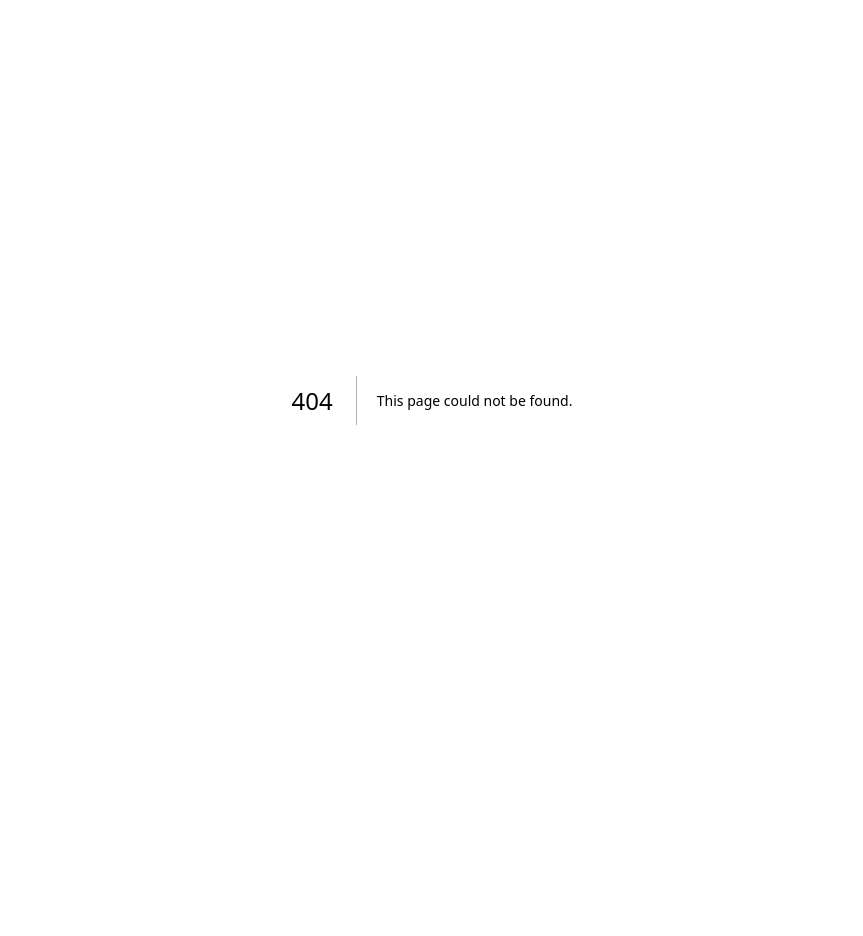
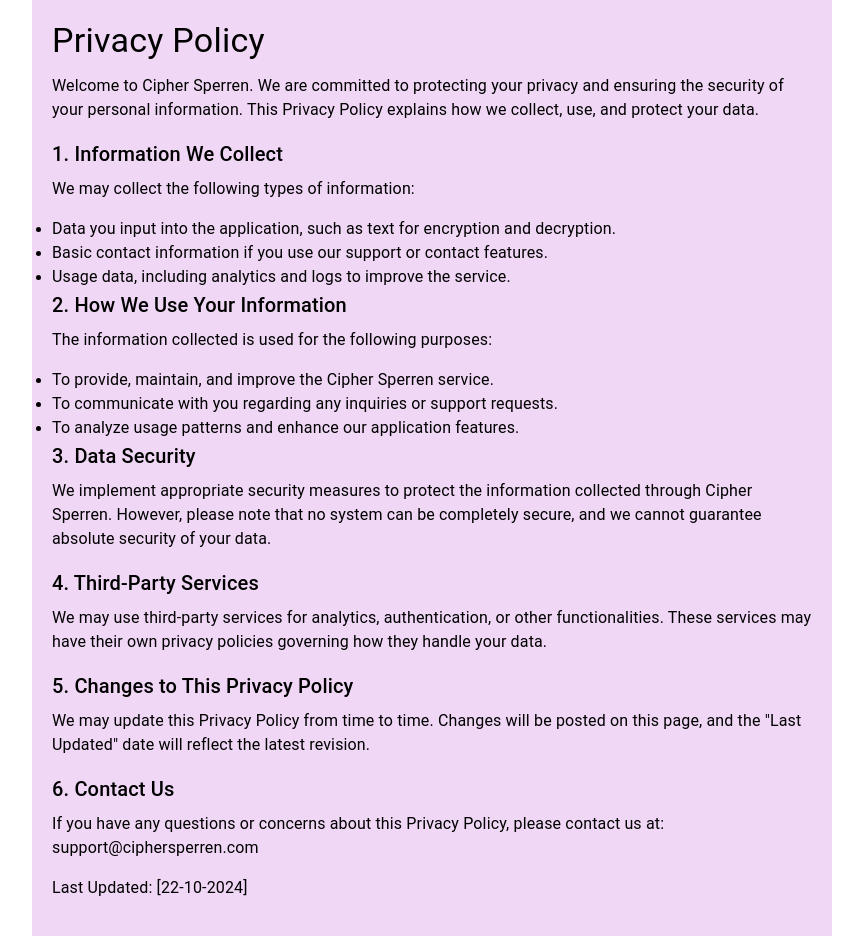
Before and after one commit to sapekshpareek/Cipher-Sperren, a Next.js app in the folder frontend/: page /privacy in a window 1280 px wide. Before the commit this address had no page. Shown: the whole page, without its empty margins (208-1071 px from the left). Before the commit the page ends 800 px from the top, so only its background shows below. Built offline with nearby package versions, Linux system fonts and the light colour scheme.

Commit message:
Adding privacy page

```diff
--- /dev/null
+++ b/frontend/src/app/privacy/page.js
@@ -0,0 +1,115 @@
+import { Box, Typography } from "@mui/material";
+
+const PrivacyPolicy = () => {
+  return (
+    <Box
+      sx={{
+        padding: "20px",
+        maxWidth: "800px",
+        margin: "0 auto",
+        backgroundColor: "#f0d7f5",
+      }}
+    >
+      <Typography variant="h4" gutterBottom>
+        Privacy Policy
+      </Typography>
+      <Typography variant="body1" paragraph>
+        Welcome to Cipher Sperren. We are committed to protecting your privacy
+        and ensuring the security of your personal information. This Privacy
+        Policy explains how we collect, use, and protect your data.
+      </Typography>
+
+      <Typography variant="h6" gutterBottom>
+        1. Information We Collect
+      </Typography>
+      <Typography variant="body1" paragraph>
+        We may collect the following types of information:
+      </Typography>
+      <ul>
+        <li>
+          <Typography variant="body1">
+            Data you input into the application, such as text for encryption and
+            decryption.
+          </Typography>
+        </li>
+        <li>
+          <Typography variant="body1">
+            Basic contact information if you use our support or contact
+            features.
+          </Typography>
+        </li>
+        <li>
+          <Typography variant="body1">
+            Usage data, including analytics and logs to improve the service.
+          </Typography>
+        </li>
+      </ul>
+
+      <Typography variant="h6" gutterBottom>
+        2. How We Use Your Information
+      </Typography>
+      <Typography variant="body1" paragraph>
+        The information collected is used for the following purposes:
+      </Typography>
+      <ul>
+        <li>
+          <Typography variant="body1">
+            To provide, maintain, and improve the Cipher Sperren service.
+          </Typography>
+        </li>
+        <li>
+          <Typography variant="body1">
+            To communicate with you regarding any inquiries or support requests.
+          </Typography>
+        </li>
+        <li>
+          <Typography variant="body1">
+            To analyze usage patterns and enhance our application features.
+          </Typography>
+        </li>
+      </ul>
+
+      <Typography variant="h6" gutterBottom>
+        3. Data Security
+      </Typography>
+      <Typography variant="body1" paragraph>
+        We implement appropriate security measures to protect the information
+        collected through Cipher Sperren. However, please note that no system
+        can be completely secure, and we cannot guarantee absolute security of
+        your data.
+      </Typography>
+
+      <Typography variant="h6" gutterBottom>
+        4. Third-Party Services
+      </Typography>
+      <Typography variant="body1" paragraph>
+        We may use third-party services for analytics, authentication, or other
+        functionalities. These services may have their own privacy policies
+        governing how they handle your data.
+      </Typography>
+
+      <Typography variant="h6" gutterBottom>
+        5. Changes to This Privacy Policy
+      </Typography>
+      <Typography variant="body1" paragraph>
+        We may update this Privacy Policy from time to time. Changes will be
+        posted on this page, and the "Last Updated" date will reflect the latest
+        revision.
+      </Typography>
+
+      <Typography variant="h6" gutterBottom>
+        6. Contact Us
+      </Typography>
+      <Typography variant="body1" paragraph>
+        If you have any questions or concerns about this Privacy Policy, please
+        contact us at: support@ciphersperren.com
+      </Typography>
+
+      <Typography variant="body1" paragraph>
+        Last Updated: [22-10-2024]
+      </Typography>
+    </Box>
+  );
+};
+
+export default PrivacyPolicy;
```
